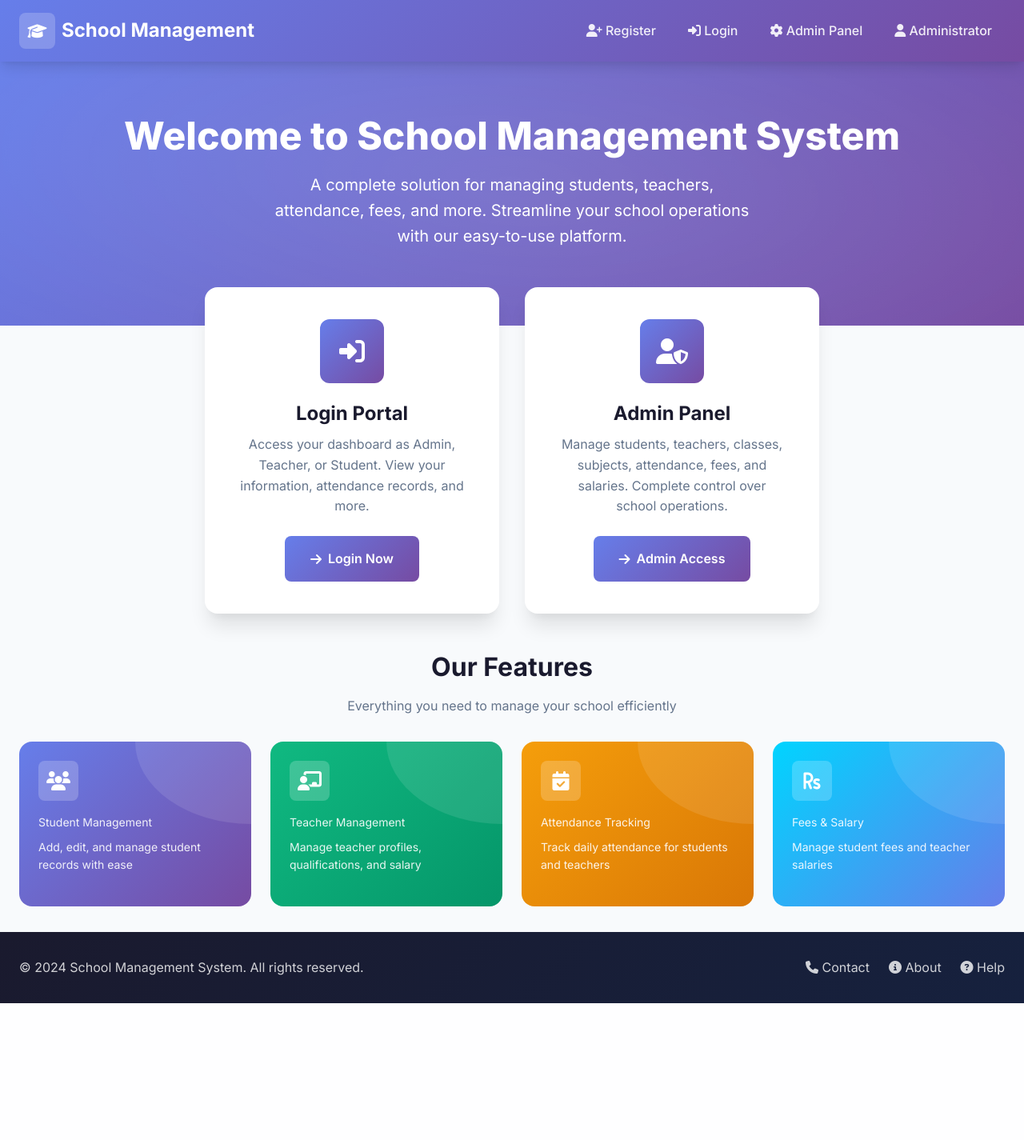
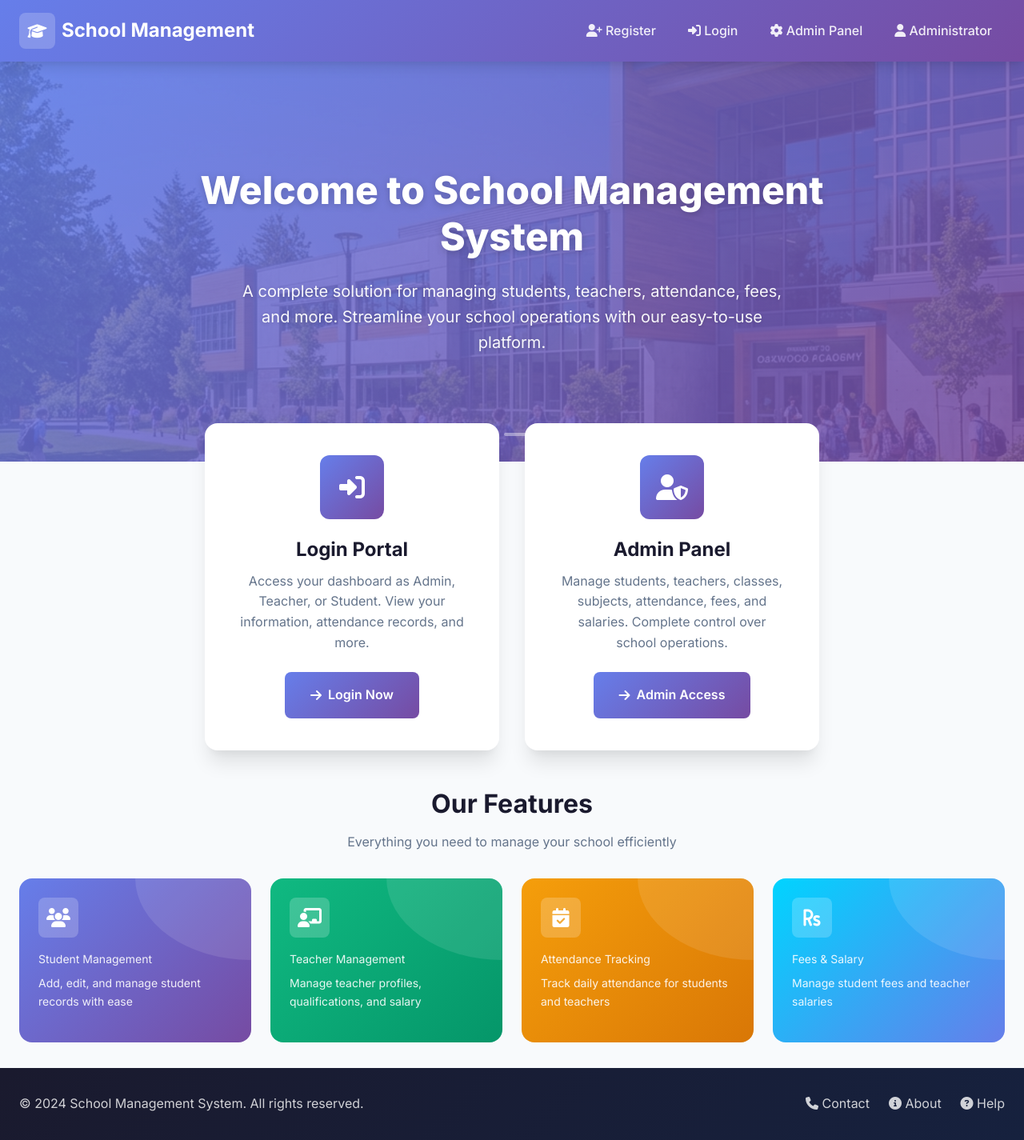
Before and after one commit to nencysavaliya/school-management-system, a Django app: page / in a window 1280 px wide. Shown: the whole page at 80% size. Before the commit the page ends 1254 px from the top, so only its background shows below. Run offline with Django 5.2, Linux system fonts and the light colour scheme.

Commit message:
add images in home page

```diff
--- a/static/css/style.css
+++ b/static/css/style.css
@@ -1546,3 +1546,180 @@ textarea.form-control {
     justify-content: center;
     gap: 1rem;
 }
+
+/* ==================== Hero Slider ==================== */
+.hero-slider {
+    width: 100%;
+    height: 500px;
+    position: relative;
+    overflow: hidden;
+}
+
+.slider-container {
+    width: 100%;
+    height: 100%;
+    position: relative;
+}
+
+.slide {
+    position: absolute;
+    top: 0;
+    left: 0;
+    width: 100%;
+    height: 100%;
+    opacity: 0;
+    transition: opacity 1s ease-in-out;
+    z-index: 1;
+}
+
+.slide.active {
+    opacity: 1;
+    z-index: 2;
+}
+
+.slide-bg {
+    width: 100%;
+    height: 100%;
+    background-size: cover;
+    background-position: center;
+    background-repeat: no-repeat;
+    animation: kenburns 20s infinite alternate;
+}
+
+@keyframes kenburns {
+    0% {
+        transform: scale(1);
+    }
+
+    100% {
+        transform: scale(1.1);
+    }
+}
+
+.slide-overlay {
+    position: absolute;
+    top: 0;
+    left: 0;
+    width: 100%;
+    height: 100%;
+    background: linear-gradient(135deg, rgba(102, 126, 234, 0.85) 0%, rgba(118, 75, 162, 0.85) 100%);
+    z-index: 3;
+}
+
+.slide-content {
+    position: absolute;
+    top: 50%;
+    left: 50%;
+    transform: translate(-50%, -50%);
+    text-align: center;
+    color: var(--white);
+    z-index: 4;
+    max-width: 900px;
+    padding: 0 2rem;
+    width: 100%;
+}
+
+.hero-title {
+    font-size: 3rem;
+    font-weight: 800;
+    margin-bottom: 1.5rem;
+    text-shadow: 0 2px 10px rgba(0, 0, 0, 0.2);
+    line-height: 1.2;
+}
+
+.hero-subtitle {
+    font-size: 1.25rem;
+    opacity: 0.95;
+    line-height: 1.6;
+    text-shadow: 0 1px 5px rgba(0, 0, 0, 0.2);
+    max-width: 700px;
+    margin: 0 auto;
+}
+
+/* Slider Indicators */
+.slider-indicators {
+    position: absolute;
+    bottom: 2rem;
+    left: 50%;
+    transform: translateX(-50%);
+    display: flex;
+    gap: 0.75rem;
+    z-index: 5;
+}
+
+.indicator {
+    width: 40px;
+    height: 4px;
+    background: rgba(255, 255, 255, 0.4);
+    border-radius: 2px;
+    cursor: pointer;
+    transition: all 0.3s ease;
+}
+
+.indicator:hover {
+    background: rgba(255, 255, 255, 0.6);
+}
+
+.indicator.active {
+    background: var(--white);
+    width: 60px;
+}
+
+/* Fade-in animation */
+.fade-in {
+    animation: fadeInUp 1s ease-out;
+}
+
+@keyframes fadeInUp {
+    from {
+        opacity: 0;
+        transform: translateY(30px);
+    }
+
+    to {
+        opacity: 1;
+        transform: translateY(0);
+    }
+}
+
+/* Responsive Design */
+@media (max-width: 768px) {
+    .hero-slider {
+        height: 400px;
+    }
+
+    .hero-title {
+        font-size: 2rem;
+    }
+
+    .hero-subtitle {
+        font-size: 1rem;
+    }
+
+    .slider-indicators {
+        bottom: 1rem;
+    }
+
+    .indicator {
+        width: 30px;
+        height: 3px;
+    }
+
+    .indicator.active {
+        width: 45px;
+    }
+}
+
+@media (max-width: 480px) {
+    .hero-slider {
+        height: 350px;
+    }
+
+    .hero-title {
+        font-size: 1.5rem;
+    }
+
+    .hero-subtitle {
+        font-size: 0.875rem;
+    }
+}
--- a/templates/home.html
+++ b/templates/home.html
@@ -53,14 +53,58 @@
     </div>
 </header>
 
-<!-- Hero Section -->
-<section class="hero">
-    <div class="container">
-        <h1 class="hero-title fade-in">Welcome to School Management System</h1>
-        <p class="hero-subtitle fade-in">
-            A complete solution for managing students, teachers, attendance, fees, and more.
-            Streamline your school operations with our easy-to-use platform.
-        </p>
+<!-- Hero Section with Slider -->
+<section class="hero-slider">
+    <div class="slider-container">
+        <!-- Slide 1 -->
+        <div class="slide active">
+            <div class="slide-bg" style="background-image: url('{% static 'images/hero-slide-1.png' %}');"></div>
+        </div>
+        <!-- Slide 2 -->
+        <div class="slide">
+            <div class="slide-bg" style="background-image: url('{% static 'images/hero-slide-2.png' %}');"></div>
+        </div>
+        <!-- Slide 3 -->
+        <div class="slide">
+            <div class="slide-bg" style="background-image: url('{% static 'images/hero-slide-3.png' %}');"></div>
+        </div>
+
+        <!-- Overlay for all slides -->
+        <div class="slide-overlay"></div>
+
+        <!-- Content for Slide 1 -->
+        <div class="slide-content slide-1-content">
+            <h1 class="hero-title fade-in">Welcome to School Management System</h1>
+            <p class="hero-subtitle fade-in">
+                A complete solution for managing students, teachers, attendance, fees, and more.
+                Streamline your school operations with our easy-to-use platform.
+            </p>
+        </div>
+
+        <!-- Content for Slide 2 -->
+        <div class="slide-content slide-2-content" style="display: none;">
+            <h1 class="hero-title fade-in">Empower Your Educational Excellence</h1>
+            <p class="hero-subtitle fade-in">
+                Seamlessly manage academic records, track student progress, and enhance learning outcomes.
+                Transform your institution with modern technology.
+            </p>
+        </div>
+
+        <!-- Content for Slide 3 -->
+        <div class="slide-content slide-3-content" style="display: none;">
+            <h1 class="hero-title fade-in">Building Tomorrow's Leaders Today</h1>
+            <p class="hero-subtitle fade-in">
+                Comprehensive tools for attendance tracking, fee management, and administrative excellence.
+                Join hundreds of schools modernizing their operations.
+            </p>
+        </div>
+
+        <!-- Slider indicators -->
+        <div class="slider-indicators">
+            <span class="indicator active" data-slide="0"></span>
+            <span class="indicator" data-slide="1"></span>
+            <span class="indicator" data-slide="2"></span>
+        </div>
     </div>
 </section>
 
```
Also changed, not shown: static/js/main.js (+72 -0 lines), static/images/hero-slide-1.png (added), static/images/hero-slide-2.png (added), static/images/hero-slide-3.png (added).
